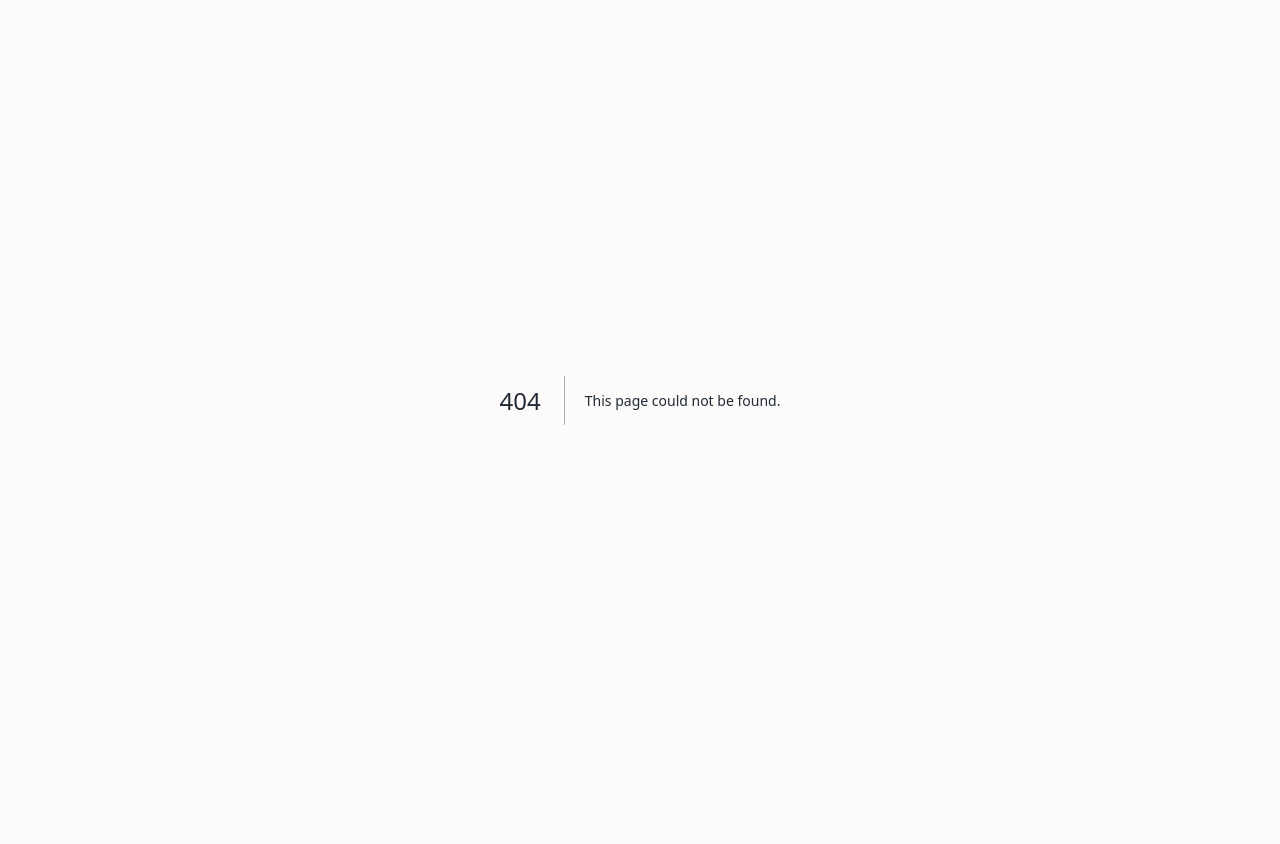
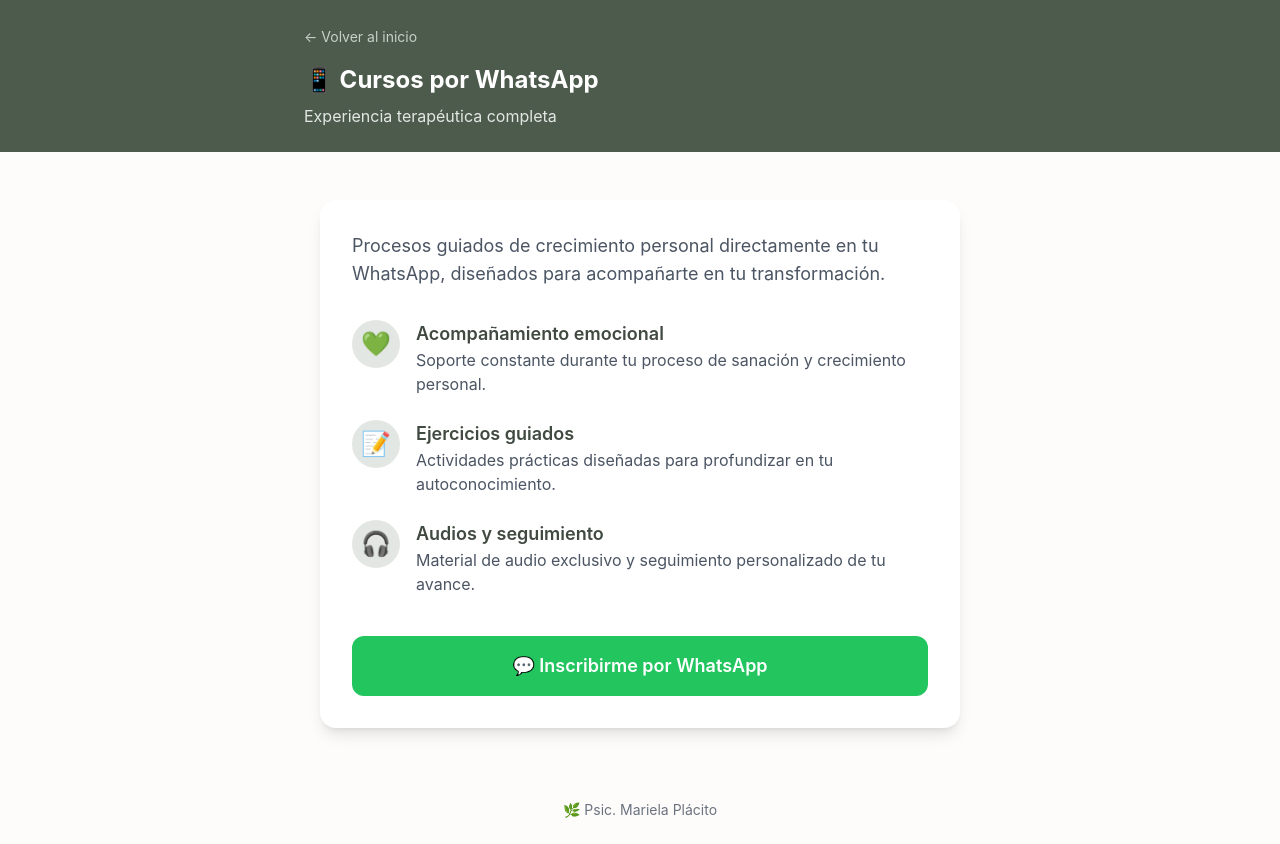
Before and after one commit to Pvrolomx/mpm-psi, a Next.js app: page /cursos-whatsapp in a window 1280 px wide. Before the commit this address had no page. Before the commit the page ends 800 px from the top, so only its background shows below. Built offline with nearby package versions, Linux system fonts and the light colour scheme.

Commit message:
feat: add cursos-whatsapp page

```diff
--- /dev/null
+++ b/app/cursos-whatsapp/page.js
@@ -0,0 +1,79 @@
+import Link from 'next/link'
+
+export default function CursosWhatsApp() {
+  return (
+    <main className="min-h-screen bg-cream-50">
+      {/* Header */}
+      <header className="bg-sage-600 text-white py-6 px-4">
+        <div className="max-w-2xl mx-auto">
+          <Link href="/" className="text-sage-200 hover:text-white text-sm">
+            ← Volver al inicio
+          </Link>
+          <h1 className="text-2xl font-bold mt-4">
+            📱 Cursos por WhatsApp
+          </h1>
+          <p className="text-sage-100 mt-2">
+            Experiencia terapéutica completa
+          </p>
+        </div>
+      </header>
+
+      {/* Contenido */}
+      <section className="max-w-2xl mx-auto px-4 py-12">
+        <div className="bg-white rounded-2xl shadow-lg p-8">
+          <p className="text-gray-600 mb-8 text-lg">
+            Procesos guiados de crecimiento personal directamente en tu WhatsApp,
+            diseñados para acompañarte en tu transformación.
+          </p>
+
+          <div className="space-y-6 mb-10">
+            <div className="flex items-start gap-4">
+              <div className="w-12 h-12 bg-sage-100 rounded-full flex items-center justify-center flex-shrink-0">
+                <span className="text-2xl">💚</span>
+              </div>
+              <div>
+                <h3 className="font-semibold text-sage-700 text-lg">Acompañamiento emocional</h3>
+                <p className="text-gray-600">Soporte constante durante tu proceso de sanación y crecimiento personal.</p>
+              </div>
+            </div>
+
+            <div className="flex items-start gap-4">
+              <div className="w-12 h-12 bg-sage-100 rounded-full flex items-center justify-center flex-shrink-0">
+                <span className="text-2xl">📝</span>
+              </div>
+              <div>
+                <h3 className="font-semibold text-sage-700 text-lg">Ejercicios guiados</h3>
+                <p className="text-gray-600">Actividades prácticas diseñadas para profundizar en tu autoconocimiento.</p>
+              </div>
+            </div>
+
+            <div className="flex items-start gap-4">
+              <div className="w-12 h-12 bg-sage-100 rounded-full flex items-center justify-center flex-shrink-0">
+                <span className="text-2xl">🎧</span>
+              </div>
+              <div>
+                <h3 className="font-semibold text-sage-700 text-lg">Audios y seguimiento</h3>
+                <p className="text-gray-600">Material de audio exclusivo y seguimiento personalizado de tu avance.</p>
+              </div>
+            </div>
+          </div>
+
+          <a
+            href="https://wa.me/523221118596?text=Hola%20Mariela,%20me%20interesan%20los%20Cursos%20por%20WhatsApp"
+            target="_blank"
+            className="block w-full bg-green-500 text-white text-center py-4 rounded-xl font-semibold text-lg hover:bg-green-600 transition"
+          >
+            💬 Inscribirme por WhatsApp
+          </a>
+        </div>
+      </section>
+
+      {/* Footer */}
+      <footer className="py-6 px-4 text-center">
+        <p className="text-gray-500 text-sm">
+          🌿 Psic. Mariela Plácito
+        </p>
+      </footer>
+    </main>
+  )
+}
```
